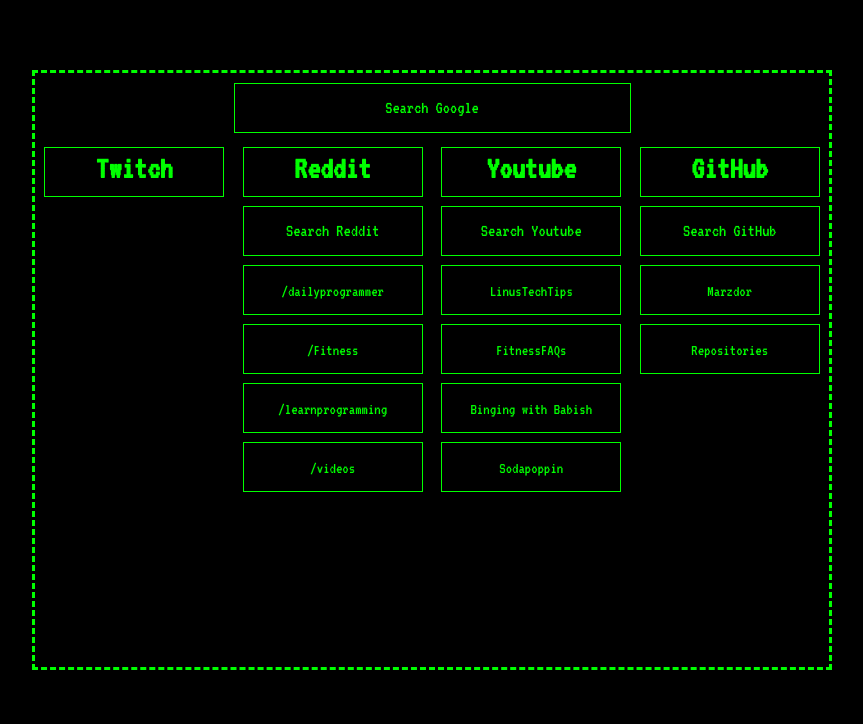
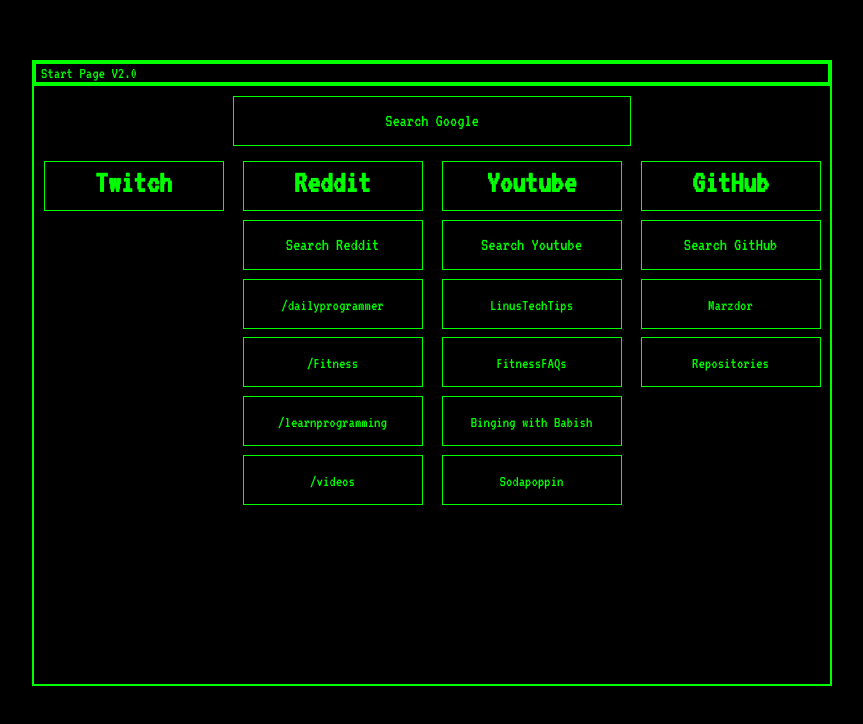
Before and after one commit to Marzdor/start-page, a website: page docs/index.html in a window 1280 px wide. Shown: the part 120-844 px from the top of the page, without its empty margins (208-1071 px from the left). After the commit the page ends 806 px from the top, so only its background shows below. Drawn offline with Linux system fonts and the light colour scheme; no server answers.

Commit message:
made it look more like a terminal window

```diff
--- a/assests/css/modules/_container.css
+++ b/assests/css/modules/_container.css
@@ -1,12 +1,15 @@
 .container {
     width: 800px;
     height: 600px;
-    margin: 190px auto;
+    margin: 0 auto;
     background-color: $mainBackground;
     display: grid;
     grid-template-columns: repeat(4, 1fr);
     grid-template-rows: 70px 530px;
-    border: 3px dashed lime;
+    border-top: 0;
+    border-left: 2px solid lime;
+    border-right: 2px solid lime;
+    border-bottom: 2px solid lime;
     &-reddit {
         grid-column: 2 / span 1;
         grid-row: 2 / span 1;
--- a/assests/css/modules/_content.css
+++ b/assests/css/modules/_content.css
@@ -10,6 +10,13 @@
         &>input {
             width: 100%;
         }
+    }
+    &-header {
+        color: lime;
+        border: solid 4px lime;
+        width: 800px;
+        padding-left: 5px;
+        margin: 180px auto 0 auto;
     }
     &-sub {
         &-header {
--- a/docs/assests/css/styles.css
+++ b/docs/assests/css/styles.css
@@ -288,12 +288,15 @@
 .container {
     width: 800px;
     height: 600px;
-    margin: 190px auto;
+    margin: 0 auto;
     background-color: #000;
     display: grid;
     grid-template-columns: repeat(4, 1fr);
     grid-template-rows: 70px 530px;
-    border: 3px dashed lime;
+    border-top: 0;
+    border-left: 2px solid lime;
+    border-right: 2px solid lime;
+    border-bottom: 2px solid lime;
 }
 .container-reddit {
         grid-column: 2 / span 1;
@@ -333,6 +336,13 @@
 .content--google>input {
             width: 100%;
         }
+.content-header {
+        color: lime;
+        border: solid 4px lime;
+        width: 800px;
+        padding-left: 5px;
+        margin: 180px auto 0 auto;
+    }
 .content-sub-header {
             border: 1px solid lime;
             width: 180px;
--- a/docs/assests/scripts/App.js
+++ b/docs/assests/scripts/App.js
@@ -4,7 +4,7 @@
 
 function getStreams() {
     const following = ["kitboga", "adam13531", "day9tv", "purgegamers", "sodapoppin",
-        "dansgaming", "lirik", "giantwaffle", "sevadus"
+        "dansgaming", "lirik", "giantwaffle", "sevadus", "annemunition"
     ];
     for (let i = 0; i < following.length; i++) {
         let request = new XMLHttpRequest();
--- a/docs/index.html
+++ b/docs/index.html
@@ -10,6 +10,7 @@
 </head>
 
 <body>
+    <header class="content-header">Start Page V2.0</header>
     <div class="container">
         <form class="container-google content content--google" action="https://www.google.com/search" method="get" autocomplete="off"
             target="_blank">
```
